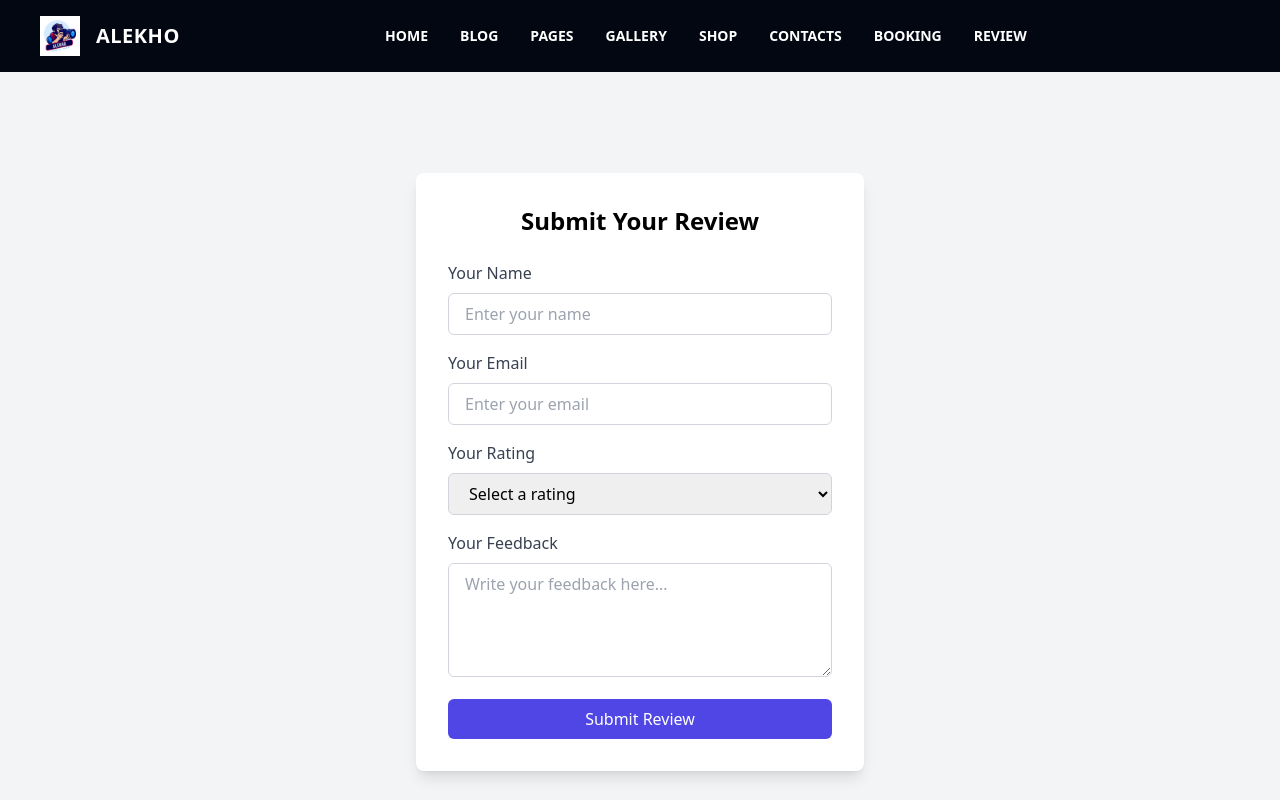
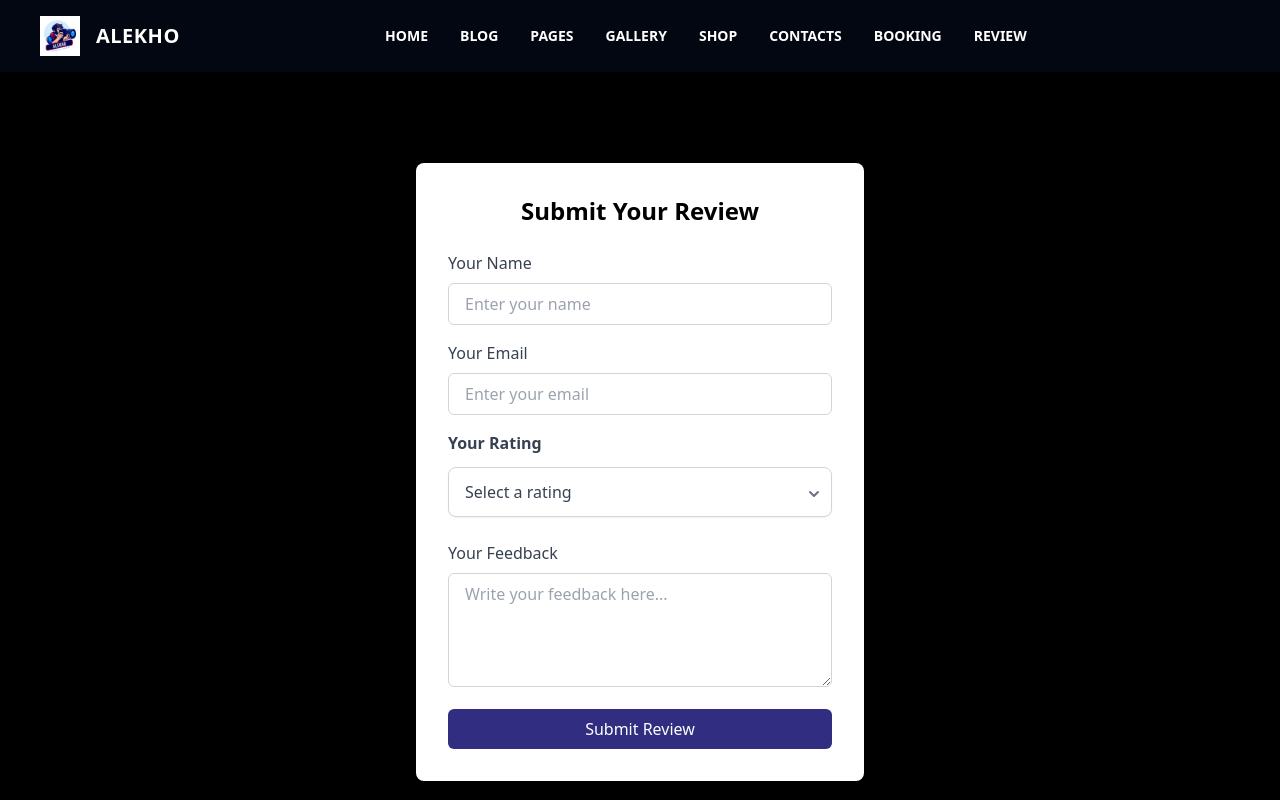
Before and after one commit to turzacse/Alekho-Frontend, a React (Vite) app: page /reviews in a window 1280 px wide. Shown: the top 800 px of the page. Built offline with nearby package versions, Linux system fonts and the light colour scheme.

Commit message:
add review emailJs

```diff
--- a/package.json
+++ b/package.json
@@ -10,6 +10,7 @@
     "preview": "vite preview"
   },
   "dependencies": {
+    "@emailjs/browser": "^4.4.1",
     "localforage": "^1.10.0",
     "match-sorter": "^6.3.4",
     "react": "^18.3.1",
--- /dev/null
+++ b/src/Pages/Reviews/PhoneNumber.jsx
@@ -0,0 +1,11 @@
+import React from 'react'
+
+const PhoneNumber = () => {
+  return (
+    <div>
+
+    </div>
+  )
+}
+
+export default PhoneNumber
--- a/src/Pages/Reviews/Reviews.jsx
+++ b/src/Pages/Reviews/Reviews.jsx
@@ -1,3 +1,4 @@
+import emailjs from "@emailjs/browser";
 import React, { useState } from "react";
 
 const Reviews = () => {
@@ -15,21 +16,53 @@ const Reviews = () => {
     setFormData({ ...formData, [name]: value });
   };
 
+  // const handleSubmit = (e) => {
+  //   e.preventDefault();
+
+  //   // Example: Here you can handle submission logic, like sending data to a server
+  //   console.log("User Review Data: ", formData);
+
+  //   // Show success message
+  //   setSuccessMessage("Thank you for your review!");
+  //   setFormData({ name: "", email: "", rating: "", feedback: "" }); // Reset form
+  // };
+
   const handleSubmit = (e) => {
     e.preventDefault();
 
-    // Example: Here you can handle submission logic, like sending data to a server
-    console.log("User Review Data: ", formData);
+    const templateParams = {
+      to_name: "Alekho",
+      from_name: formData.name,
+      from_email: formData.email,
+      from_rating: formData.rating,
+      message: formData.feedback,
+    };
 
-    // Show success message
+    emailjs
+      .send(
+        "service_ushvm4s",
+        "template_mu6mlro",
+        templateParams,
+        "vrlkCZYPbhC9p05j6"
+      )
+      .then(
+        (response) => {
+          // console.log("SUCCESS!", response.status, response.text);
           setSuccessMessage("Thank you for your review!");
-    setFormData({ name: "", email: "", rating: "", feedback: "" }); // Reset form
+          setFormData({ name: "", email: "", rating: "", feedback: "" });
+        },
+        (error) => {
+          console.error("FAILED...", error);
+        }
+      );
   };
 
   return (
-    <div className="bg-gray-100 min-h-screen flex items-center justify-center">
+    <div className="bg-black min-h-screen flex items-center justify-center">
     <div className="bg-white shadow-lg rounded-lg p-8 w-full max-w-md">
-        <h1 className="text-2xl font-bold text-center mb-6">Submit Your Review</h1>
+      <h1 className="text-2xl font-bold text-center mb-6">
+        Submit Your Review
+      </h1>
 
       {successMessage && (
         <p className="text-green-600 text-center mb-4">{successMessage}</p>
@@ -38,7 +71,10 @@ const Reviews = () => {
       <form onSubmit={handleSubmit}>
         {/* Name Field */}
         <div className="mb-4">
-            <label className="block text-gray-700 font-medium mb-2" htmlFor="name">
+          <label
+            className="block text-gray-700 font-medium mb-2"
+            htmlFor="name"
+          >
             Your Name
           </label>
           <input
@@ -55,7 +91,10 @@ const Reviews = () => {
 
         {/* Email Field */}
         <div className="mb-4">
-            <label className="block text-gray-700 font-medium mb-2" htmlFor="email">
+          <label
+            className="block text-gray-700 font-medium mb-2"
+            htmlFor="email"
+          >
             Your Email
           </label>
           <input
@@ -71,30 +110,52 @@ const Reviews = () => {
         </div>
 
         {/* Rating Field */}
-          <div className="mb-4">
-            <label className="block text-gray-700 font-medium mb-2" htmlFor="rating">
+        <div className="mb-6">
+          <label
+            className="block text-gray-700 font-semibold mb-3"
+            htmlFor="rating"
+          >
             Your Rating
           </label>
+          <div className="relative">
             <select
               id="rating"
               name="rating"
               value={formData.rating}
               onChange={handleChange}
-              className="w-full px-4 py-2 border border-gray-300 rounded-md focus:outline-none focus:ring focus:ring-indigo-200"
+              className="block appearance-none w-full bg-white border border-gray-300 text-gray-700 py-3 px-4 pr-8 rounded-lg shadow-sm focus:outline-none focus:ring focus:ring-indigo-200 focus:border-indigo-500 transition duration-200"
               required
             >
               <option value="">Select a rating</option>
-              <option value="5">5 - Excellent</option>
-              <option value="4">4 - Good</option>
-              <option value="3">3 - Average</option>
-              <option value="2">2 - Poor</option>
-              <option value="1">1 - Terrible</option>
+              <option value="🥰 Excellent">🥰 Excellent</option>
+              <option value="😃 Good">😃 Good</option>
+              <option value="🙂 Average">🙂 Average</option>
+              <option value="😞 Poor">😞 Poor</option>
+              <option value="🤮 Terrible">🤮 Terrible</option>
             </select>
+            <div className="absolute inset-y-0 right-0 flex items-center px-2 pointer-events-none">
+              <svg
+                className="w-5 h-5 text-gray-500"
+                xmlns="http://www.w3.org/2000/svg"
+                viewBox="0 0 20 20"
+                fill="currentColor"
+              >
+                <path
+                  fillRule="evenodd"
+                  d="M5.293 9.293a1 1 0 011.414 0L10 12.586l3.293-3.293a1 1 0 111.414 1.414l-4 4a1 1 0 01-1.414 0l-4-4a1 1 0 010-1.414z"
+                  clipRule="evenodd"
+                />
+              </svg>
+            </div>
+          </div>
         </div>
 
         {/* Feedback Field */}
         <div className="mb-4">
-            <label className="block text-gray-700 font-medium mb-2" htmlFor="feedback">
+          <label
+            className="block text-gray-700 font-medium mb-2"
+            htmlFor="feedback"
+          >
             Your Feedback
           </label>
           <textarea
@@ -112,7 +173,7 @@ const Reviews = () => {
         {/* Submit Button */}
         <button
           type="submit"
-            className="w-full bg-indigo-600 text-white font-medium py-2 px-4 rounded-md hover:bg-indigo-700 transition duration-200"
+          className="w-full bg-indigo-900 text-white font-medium py-2 px-4 rounded-md hover:bg-indigo-700 transition duration-200"
         >
           Submit Review
         </button>
```
Also changed, not shown: 1 other file (tests, documents, lock files or other folders). Lines whose indentation alone changed are shown as unchanged.
